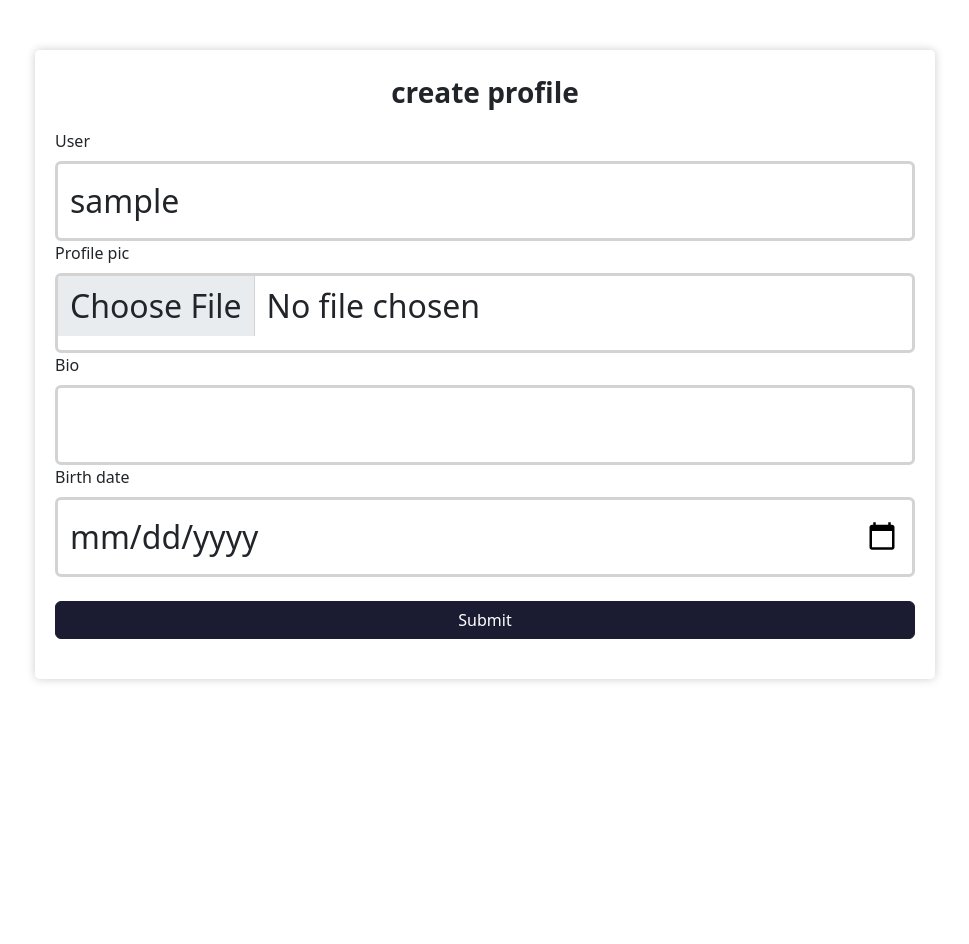
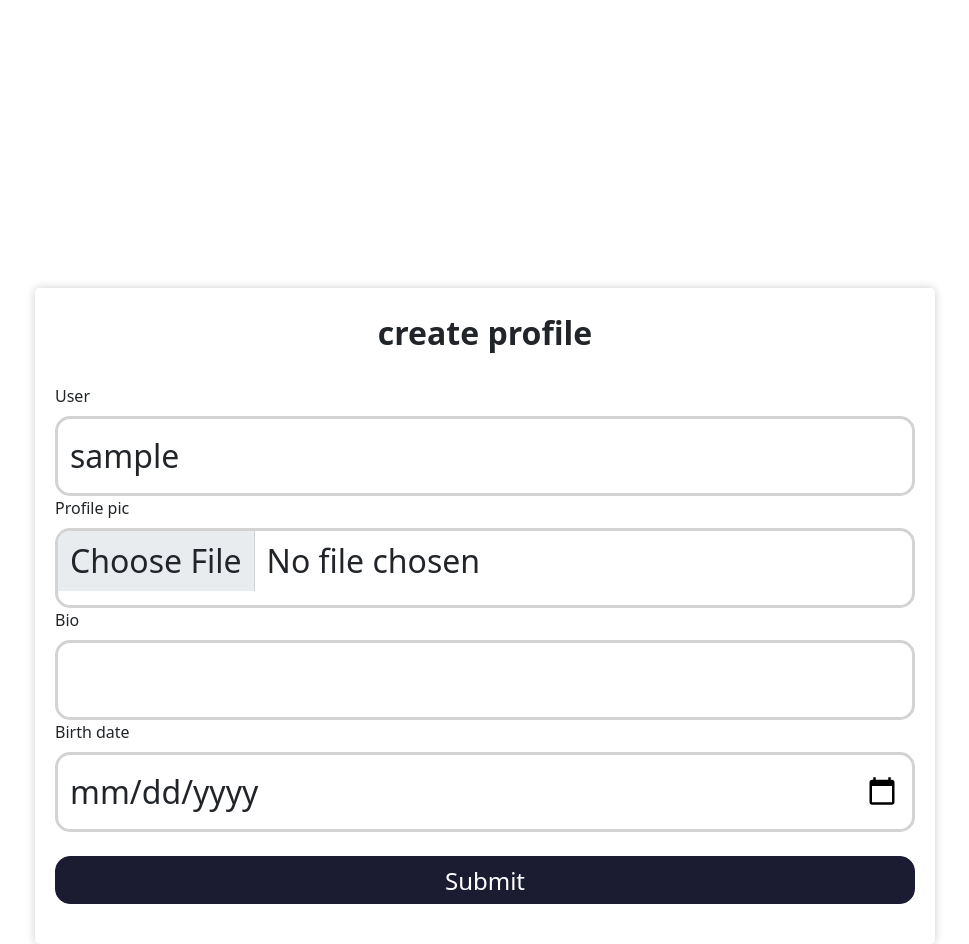
Before and after one commit to moha-mame/RecipeBox, a Django app: page /users/createprofile in a window 1280 px wide. Shown: the whole page, without its empty margins (155-1124 px from the left). Before the commit the page ends 682 px from the top, so only its background shows below. Run offline with Django 3.2, Linux system fonts and the light colour scheme; the visitor is signed in with stand-in values (Sample User, id 1); data comes from the database, SQL or seed files in the repository; some libraries are stand-ins or nearby versions.

Commit message:
styles for login and signup page updated

```diff
--- a/users/static/users/css/registration.css
+++ b/users/static/users/css/registration.css
@@ -1,3 +1,6 @@
+body{
+  font-size:2em;
+}
 .navbar-light .navbar-brand {
     color: #0dd6c5 !important;
     font-family: 'Lobster', cursive;
@@ -5,29 +8,7 @@
 .navbar-light .navbar-nav .nav-link.active, .navbar-light .navbar-nav .show > .nav-link {
  color: #0dd6c5 !important ;
 }
-.form-control {
-border: 1px solid #1b1b32;
-}
-.container {
-    position: relative;
-    padding-top:2%
-}
 
-.btn-outline-success, .btn-outline-success:focus, .btn-outline-success:active, .btn-outline-success:hover {
-    color: #fff !important ;
-    border-color: #1b1b32 !important;
-
-}
-.card-img-top {
-    width: 100%;
-    height: 15vw;
-    object-fit: cover;
-}
-
-.btn-primary, .btn-primary:hover, .btn-primary:active, .btn-primary:visited {
-   background-color:#1b1b32;
-    border:1px solid #1b1b32;
-}
 
 #bs:hover, #bt:hover{
 background-color:rgb(235, 235, 235) ;
@@ -45,7 +26,7 @@ color:#0dd6c5
 }
 
   .container {
-    margin-top: 50px;
+    margin-top: 18em;
     max-width: 900px;
     background-color: rgba(255, 255, 255, 0.8);
     padding: 20px;
@@ -57,16 +38,49 @@ color:#0dd6c5
     margin-bottom: 20px;
   }
 
-  h3 {
-    margin-bottom: 20px;
-    text-align: center;
-    font-weight:700;
-  }
-  h5{
-	  margin-bottom:50px;
-	  text-align:center;
+.form-control {
+border: 1px solid #1b1b32;
+}
+.container h3{
+  font-size:2em;
+  font-weight:600;
+  text-align: center;
+  margin-bottom:1em;
+}
+.container h5{
+  text-align:center;
+  font-size: 1.1em;
+  margin-bottom: 2.5em;
+}
+.form-group{
+  font-size: 1.5em;
+}
+.form-control{
+  height: 4em;
+  border: 0.1em solid lightgray;
+  border-radius: 15px;
+  font-size:0.5em;
+}
+ .btn-primary{
+          height: 2em;
+         font-size:1.5em;
+          border-radius:15px;
+    }
+.btn-outline-success, .btn-outline-success:focus, .btn-outline-success:active, .btn-outline-success:hover {
+    color: #fff !important ;
+    border-color: #1b1b32 !important;
 
-  }
+}
+.card-img-top {
+    width: 100%;
+    height: 15vw;
+    object-fit: cover;
+}
+
+.btn-primary, .btn-primary:hover, .btn-primary:active, .btn-primary:visited {
+   background-color:#1b1b32;
+    border:1px solid #1b1b32;
+}
   .invalid-feedback {
     display: block;
     color: #dc3545;
```
